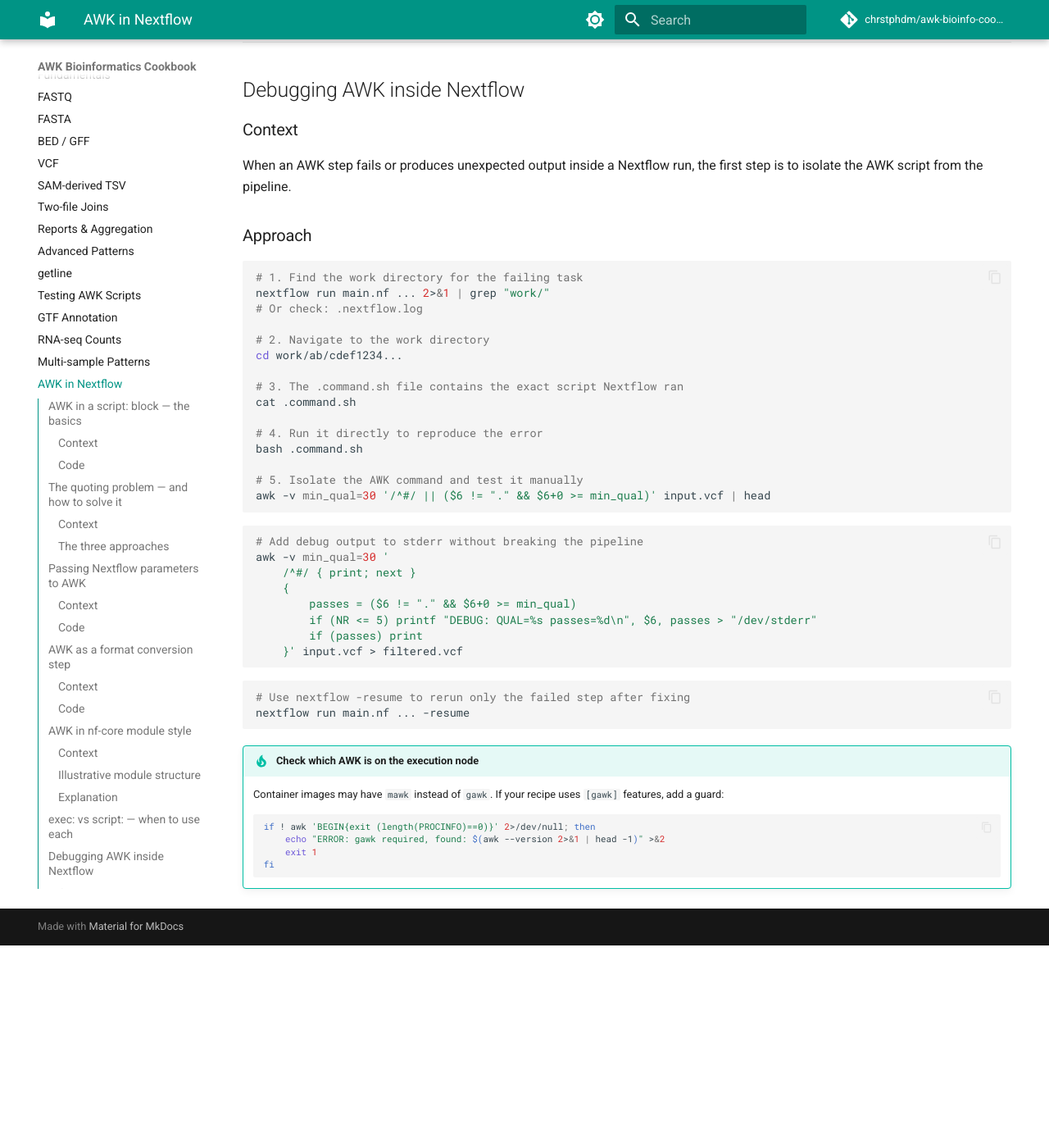
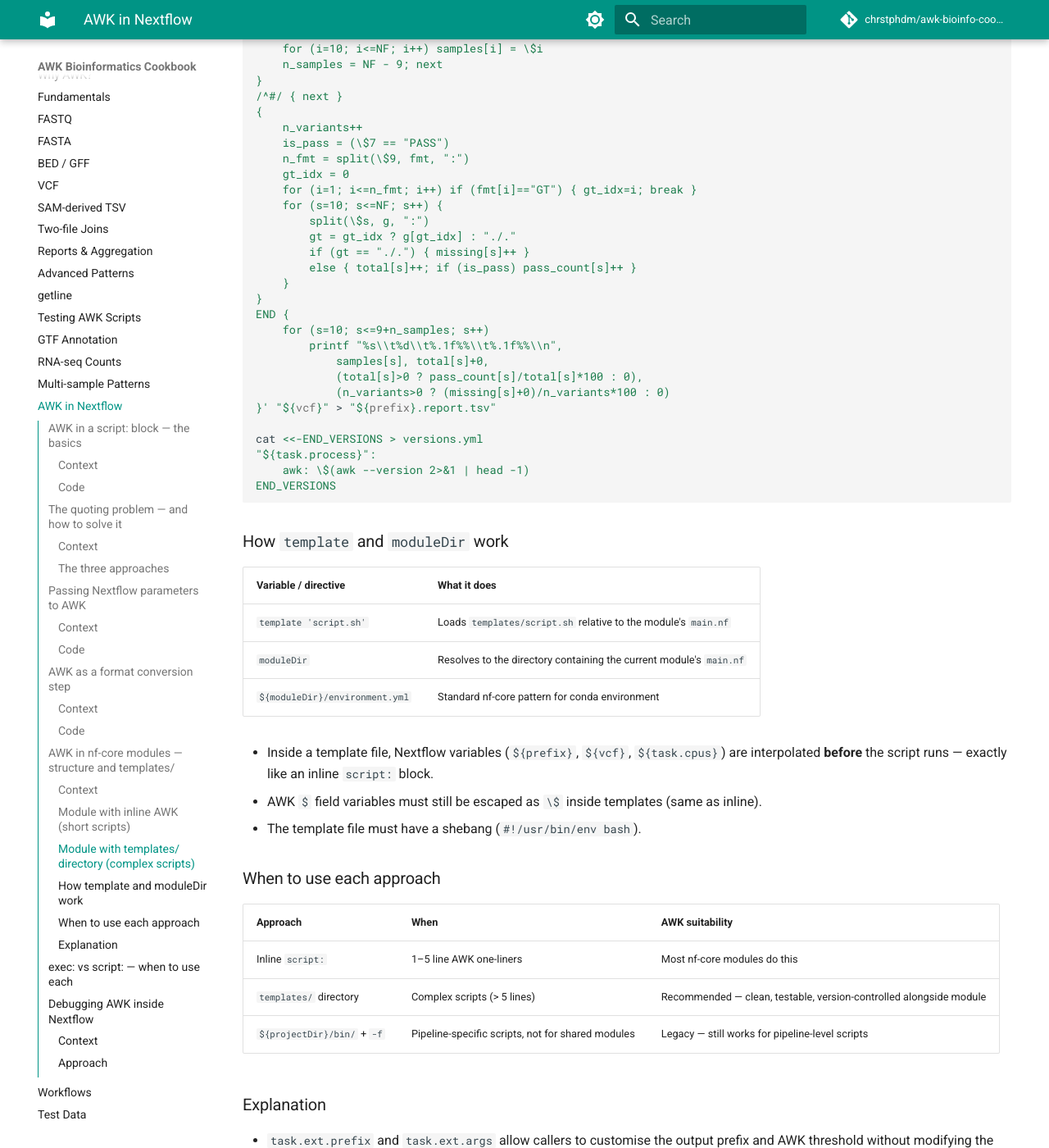
Before and after one commit to chrstphdm/awk-bioinfo-cookbook, an MkDocs documentation site: the page built from docs/15-nextflow.md, in a window 1280 px wide and 1400 px high, scrolled down 5886 px. Shown: the whole window at 82% size. Built offline with MkDocs 1.6.1 and Material for MkDocs 9.7.7, drawn with Linux system fonts in a browser that asks for light colours; comment, search, counter and statistics services are not loaded; before the commit the page ends 7039 px from its top, so only the background shows below that; some of the changed text lies outside the part shown.

Commit message:
feat: document nf-core templates/ directory for AWK scripts

````diff
--- a/docs/15-nextflow.md
+++ b/docs/15-nextflow.md
@@ -241,21 +241,24 @@ process MERGE_MAPPING_STATS {
 
 ---
 
-## AWK in nf-core module style
+## AWK in nf-core modules — structure and `templates/`
 
 ### Context
 
-nf-core modules follow a standard structure: `main.nf` contains the process,
-`meta.yml` documents it. AWK often appears in the `script:` block for preprocessing
-or format conversion. The following illustrates the pattern — it is not copied from
-any existing nf-core module.
+nf-core modules follow a standard structure. For short AWK commands (1–5 lines),
+inline `script:` blocks are standard. For longer AWK programs, nf-core uses a
+`templates/` directory inside the module — this is the **current recommended approach**
+for non-trivial scripts.
 
-### Illustrative module structure
+All examples below are original and illustrative — not copied from nf-core repositories.
+
+### Module with inline AWK (short scripts)
 
 ```
 modules/local/vcf_qual_filter/
 ├── main.nf
-└── meta.yml
+├── meta.yml
+└── environment.yml
 ```
 
 ```nextflow
@@ -263,6 +266,7 @@ modules/local/vcf_qual_filter/
 process VCF_QUAL_FILTER {
     tag "$meta.id"
     label 'process_low'
+    conda "${moduleDir}/environment.yml"
 
     input:
     tuple val(meta), path(vcf)
@@ -272,7 +276,7 @@ process VCF_QUAL_FILTER {
     path "versions.yml"                    , emit: versions
 
     script:
-    def prefix  = task.ext.prefix ?: "${meta.id}"
+    def prefix   = task.ext.prefix ?: "${meta.id}"
     def min_qual = task.ext.args   ?: "30"
     """
     awk -v min_qual=${min_qual} \\
@@ -286,6 +290,99 @@ process VCF_QUAL_FILTER {
     """
 }
 ```
+
+### Module with `templates/` directory (complex scripts)
+
+When the AWK logic is > 5 lines, extract it into a `templates/` file. The `template`
+directive loads the script from a file relative to the module's directory:
+
+```
+modules/local/vcf_cohort_report/
+├── main.nf
+├── meta.yml
+├── environment.yml
+└── templates/
+    └── cohort_report.sh
+```
+
+```nextflow
+// modules/local/vcf_cohort_report/main.nf
+process VCF_COHORT_REPORT {
+    tag "$meta.id"
+    label 'process_low'
+    conda "${moduleDir}/environment.yml"
+
+    input:
+    tuple val(meta), path(vcf)
+
+    output:
+    tuple val(meta), path("*.report.tsv"), emit: report
+    path "versions.yml"                  , emit: versions
+
+    script:
+    def prefix = task.ext.prefix ?: "${meta.id}"
+    template 'cohort_report.sh'
+}
+```
+
+```bash
+#!/usr/bin/env bash
+# templates/cohort_report.sh
+# Nextflow variables (${prefix}, ${vcf}) are interpolated before execution.
+
+awk '
+/^#CHROM/ {
+    for (i=10; i<=NF; i++) samples[i] = \$i
+    n_samples = NF - 9; next
+}
+/^#/ { next }
+{
+    n_variants++
+    is_pass = (\$7 == "PASS")
+    n_fmt = split(\$9, fmt, ":")
+    gt_idx = 0
+    for (i=1; i<=n_fmt; i++) if (fmt[i]=="GT") { gt_idx=i; break }
+    for (s=10; s<=NF; s++) {
+        split(\$s, g, ":")
+        gt = gt_idx ? g[gt_idx] : "./."
+        if (gt == "./.") { missing[s]++ }
+        else { total[s]++; if (is_pass) pass_count[s]++ }
+    }
+}
+END {
+    for (s=10; s<=9+n_samples; s++)
+        printf "%s\\t%d\\t%.1f%%\\t%.1f%%\\n",
+            samples[s], total[s]+0,
+            (total[s]>0 ? pass_count[s]/total[s]*100 : 0),
+            (n_variants>0 ? (missing[s]+0)/n_variants*100 : 0)
+}' "${vcf}" > "${prefix}.report.tsv"
+
+cat <<-END_VERSIONS > versions.yml
+"${task.process}":
+    awk: \$(awk --version 2>&1 | head -1)
+END_VERSIONS
+```
+
+### How `template` and `moduleDir` work
+
+| Variable / directive | What it does |
+|---|---|
+| `template 'script.sh'` | Loads `templates/script.sh` relative to the module's `main.nf` |
+| `moduleDir` | Resolves to the directory containing the current module's `main.nf` |
+| `${moduleDir}/environment.yml` | Standard nf-core pattern for conda environment |
+
+- Inside a template file, Nextflow variables (`${prefix}`, `${vcf}`, `${task.cpus}`)
+  are interpolated **before** the script runs — exactly like an inline `script:` block.
+- AWK `$` field variables must still be escaped as `\$` inside templates (same as inline).
+- The template file must have a shebang (`#!/usr/bin/env bash`).
+
+### When to use each approach
+
+| Approach | When | AWK suitability |
+|---|---|---|
+| Inline `script:` | 1–5 line AWK one-liners | Most nf-core modules do this |
+| `templates/` directory | Complex scripts (> 5 lines) | Recommended — clean, testable, version-controlled alongside module |
+| `${projectDir}/bin/` + `-f` | Pipeline-specific scripts, not for shared modules | Legacy — still works for pipeline-level scripts |
 
 ### Explanation
 
````
